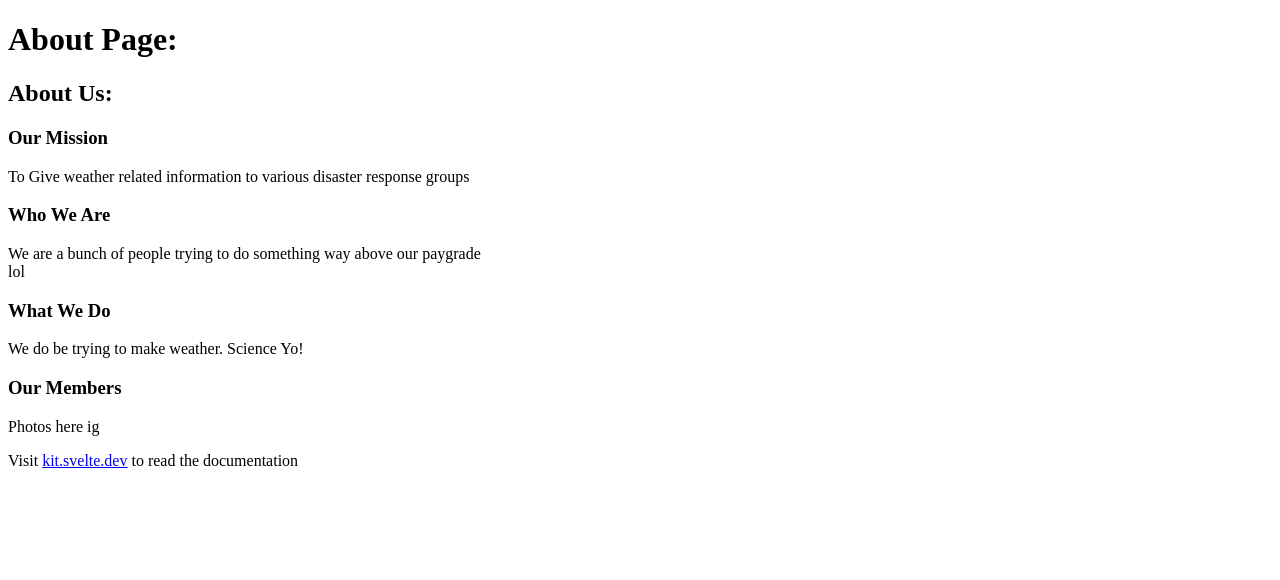
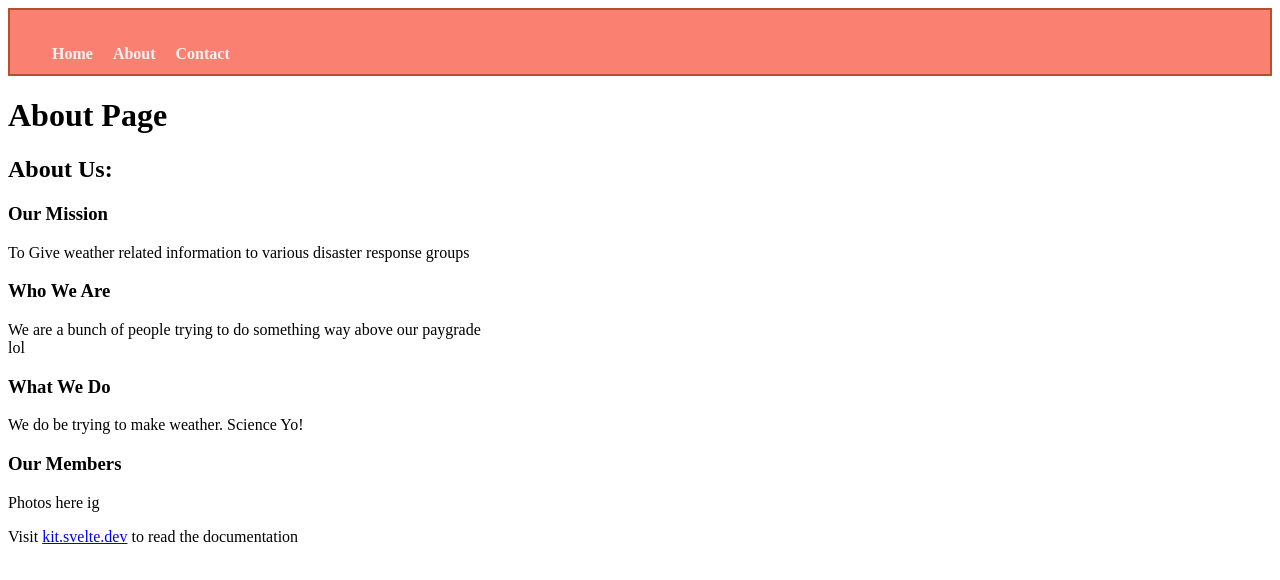
Before and after one commit to BIT-Studio-3/group-project-25-1-scade, a SvelteKit app in the folder disaster/disaster/: page /about in a window 1280 px wide. Shown: the top 580 px of the page. Built offline with nearby package versions, Linux system fonts and the light colour scheme.

Commit message:
Added Header to pages

```diff
--- a/disaster/disaster/src/lib/Header.svelte
+++ b/disaster/disaster/src/lib/Header.svelte
@@ -1,14 +1,15 @@
 <script>
-    //export let headingTitle;
+    export let headingTitle;
 </script>
 
 <header>
-    <h1>Home Page</h1>
+
     <nav>
         <a href="/">Home</a>
-        <a href="/">About</a>
-        <a href="/">Contact</a>
+        <a href="/about">About</a>
+        <a href="/contact">Contact</a>
     </nav>
+    <h1>{headingTitle}</h1>
 </header>
 
 <style>
--- a/disaster/disaster/src/routes/home/+page.svelte
+++ b/disaster/disaster/src/routes/+page.svelte
@@ -1,12 +1,11 @@
 <script>
-
+    import Header from '$lib/Header.svelte';
 </script>
 
 
-<!-- <Header /> -->
+<Header headingTitle="Home Page" />
 
 
-<h1>Home</h1>
 <p>This is the home page of our emergency weather alert application.</p>
 
 
--- a/disaster/disaster/src/routes/about/+page.svelte
+++ b/disaster/disaster/src/routes/about/+page.svelte
@@ -1,7 +1,9 @@
-<!--import Footer from '$lib/Footer.svelte';-->
-<!--import Header from '../../lib/Header.svelte';-->
-<!--<Header/>-->
-<h1>About Page:</h1>
+<script>
+    import Header from '$lib/Header.svelte';
+</script>
+
+<Header headingTitle="About Page" />
+
 <h2>About Us:</h2>
 <h3>Our Mission</h3>
 <p>To Give weather related information to various disaster response groups</p>
@@ -13,3 +15,8 @@
 <p>Photos here ig</p>
 
 <p>Visit <a href="https://kit.svelte.dev">kit.svelte.dev</a> to read the documentation</p>
+
+
+<style>
+
+</style>
--- a/disaster/disaster/src/routes/contact/+page.svelte
+++ b/disaster/disaster/src/routes/contact/+page.svelte
@@ -1,8 +1,8 @@
 <script>
-
+    import Header from '$lib/Header.svelte';
 </script>
 
-<h1>Contact us </h1>
+<Header headingTitle="Contact us!" />
 
 <form action="">
     <label for="name">Name
```
Also changed, not shown: 1 other file (tests, documents, lock files or other folders).
